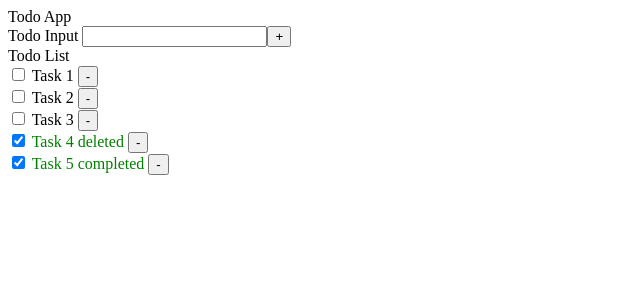
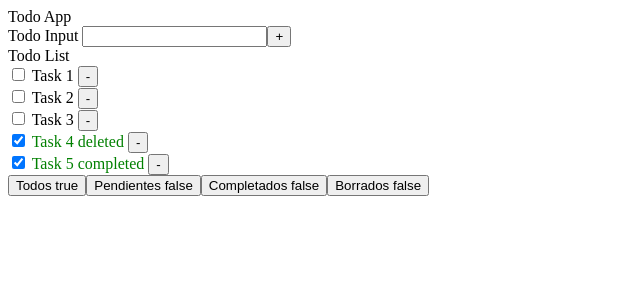
Before and after one commit to Vue-Cba/todo-app, a Vue app: page / in a window 1280 px wide. Shown: the top 300 px of the page, without its empty margins (0-640 px from the left). Built offline with nearby package versions, Linux system fonts and the light colour scheme.

Commit message:
TodoFilters con botones para cambiar el filtro

```diff
--- /dev/null
+++ b/src/components/TodoFilters.vue
@@ -0,0 +1,58 @@
+<template>
+  <div>
+    <!-- Se muestra como usar una funcion y de acuerdo al parametro establece el comportamiento -->
+    <!-- O definir una funcion por comportamiento deseado -->
+    <button @click="selectAll">Todos {{ isFilterActive("all") }}</button>
+    <button @click="selectPending">
+      Pendientes {{ isFilterActive("pending") }}
+    </button>
+    <button @click="selectCompleted">
+      Completados {{ isFilterActive("completed") }}
+    </button>
+    <button @click="selectDeleted">
+      Borrados {{ isFilterActive("deleted") }}
+    </button>
+  </div>
+</template>
+
+<script>
+export default {
+  name: "TodoFilters",
+  props: {
+    value: String
+  },
+  methods: {
+    // Si llegaramos a querer usar el v-model.lazy se debe cambiar
+    // el evento a change en un lugar y no en 4
+    emitSelectedFilter(filter) {
+      this.$emit("input", filter);
+    },
+    selectAll() {
+      this.emitSelectedFilter("all");
+    },
+    selectPending() {
+      this.emitSelectedFilter("pending");
+    },
+    selectCompleted() {
+      this.emitSelectedFilter("completed");
+    },
+    selectDeleted() {
+      this.emitSelectedFilter("deleted");
+    },
+    isFilterActive(filter) {
+      // String.indexOf es mas preciso que la comparacion ===
+      // Pero ambas funcionan en este caso en el que
+      // el programador define los string a comparar
+      return filter.indexOf(this.selectedFilter) !== -1;
+    }
+  },
+  computed: {
+    // Se genera una computed para que el codigo sea mas limpio
+    selectedFilter() {
+      return this.value;
+    }
+  }
+};
+</script>
+
+<style></style>
--- a/src/components/TodoView.vue
+++ b/src/components/TodoView.vue
@@ -1,19 +1,27 @@
 <template>
   <div>
     <TodoInput @addItem="add" />
-    <TodoList :filter="filter" :items="items" @changeStatus="changeStatus" @remove="remove" />
+    <TodoList
+      :filter="filter"
+      :items="items"
+      @changeStatus="changeStatus"
+      @remove="remove"
+    />
+    <TodoFilters v-model="filter" />
   </div>
 </template>
 
 <script>
 import TodoInput from "./TodoInput";
 import TodoList from "./TodoList";
+import TodoFilters from "./TodoFilters";
 
 export default {
   name: "TodoView",
   components: {
     TodoInput,
-    TodoList
+    TodoList,
+    TodoFilters
   },
   data() {
     return {
```
Also changed, not shown: src/components/TodoList.vue (+7 -7 lines).
